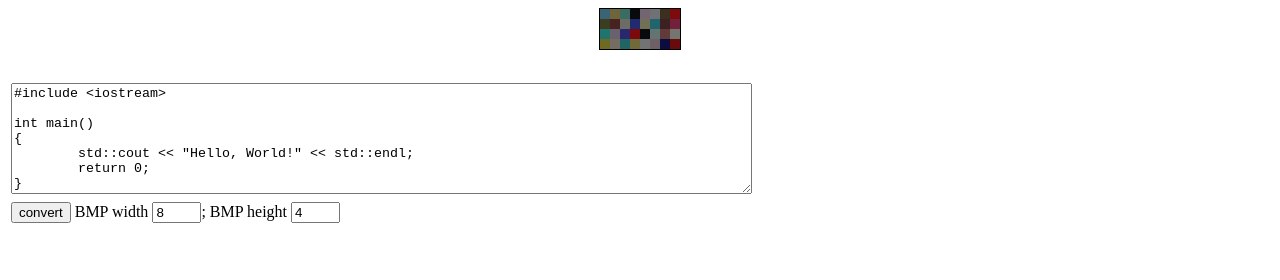
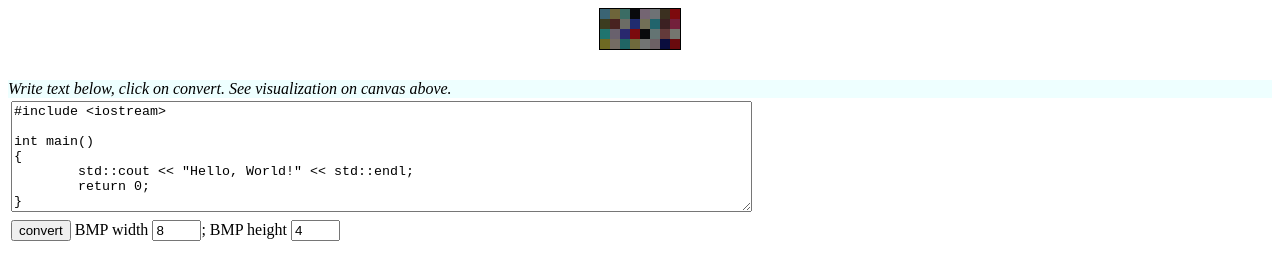
Before and after one commit to bilalhusain/imtext, a plain HTML site: page index.html in a window 1280 px wide. Drawn offline with Linux system fonts and the light colour scheme.

Commit message:
added a line to help user get started

```diff
--- a/index.html
+++ b/index.html
@@ -5,6 +5,7 @@
 <style type="text/css">
 #art { border: thin solid black; display: block; margin-bottom: 30px }
 #msg { color: red }
+#info { font-style: italic; background-color: #EFF }
 </style>
 <script language="javascript">
 var imtext = (function () {
@@ -74,6 +75,8 @@ var imtext = (function () {
 <body onload="imtext.draw()">
 <center><canvas id="art"></canvas></center>
 <div id="msg"></div>
+
+<div id="info">Write text below, click on convert. See visualization on canvas above.</div>
 <!-- table, problem? -->
 <table>
 <tr><td><textarea id="text" cols="90" rows="7">
```
